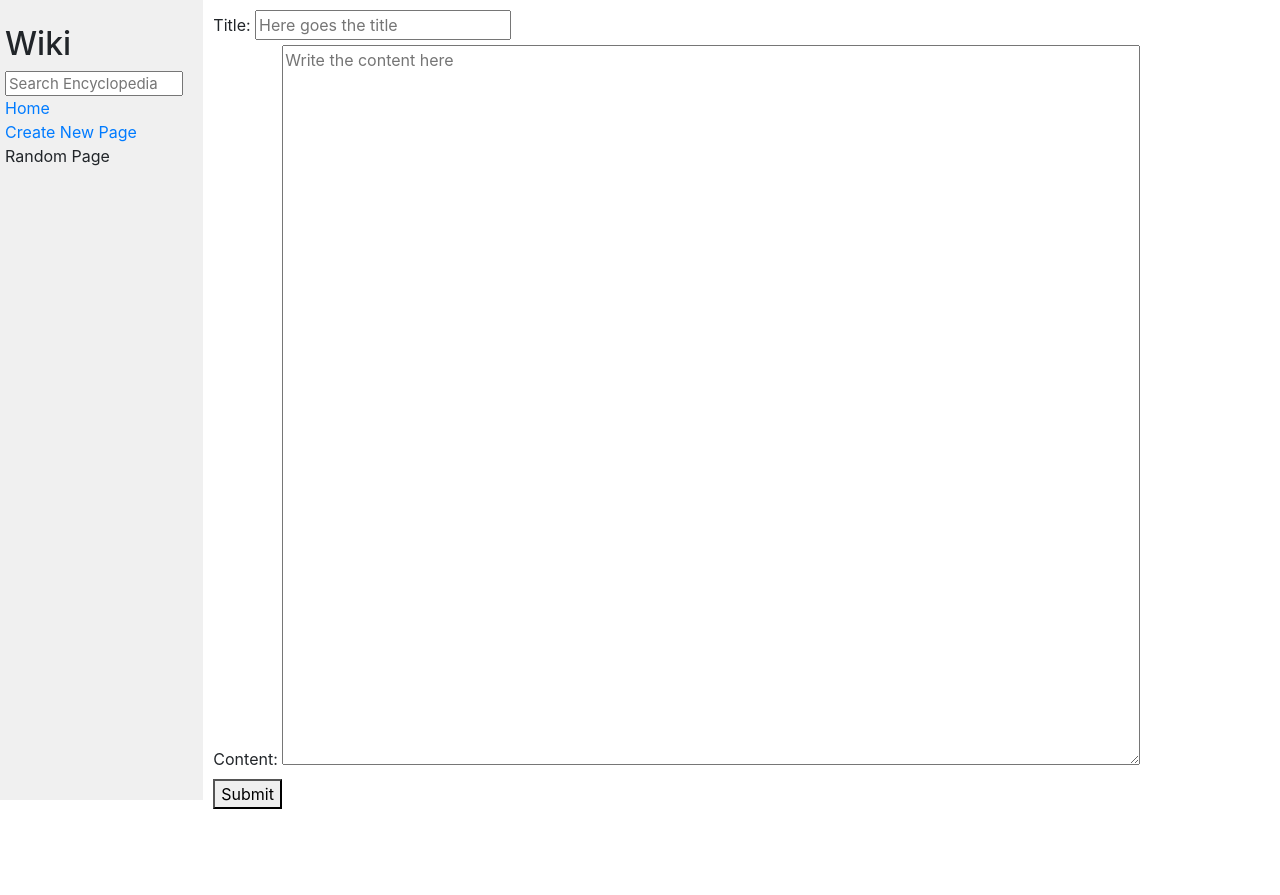
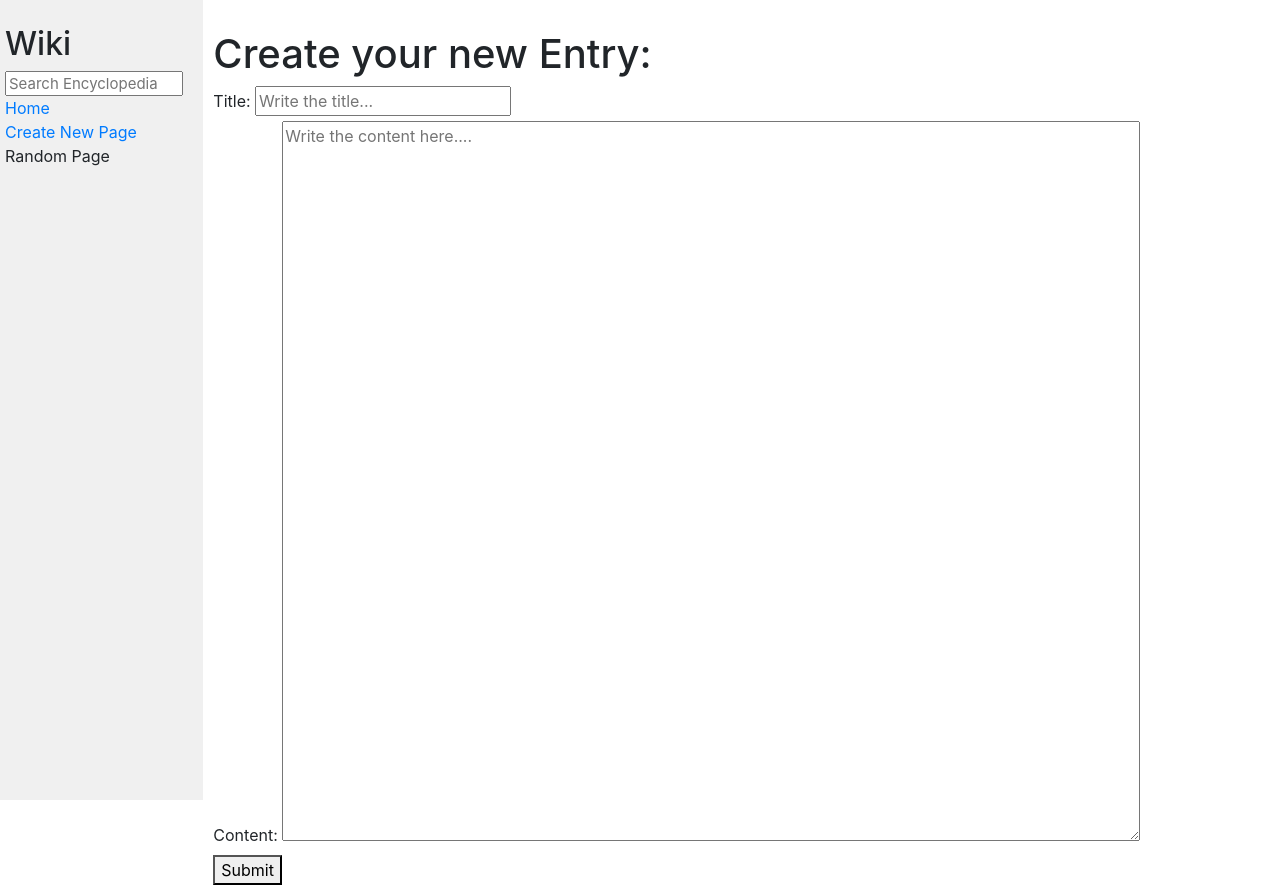
Before and after one commit to navid-nowroz/My-CS50Web, a Django app: page /new in a window 1280 px wide. Before the commit the page ends 809 px from the top, so only its background shows below. Run offline with Django 5.2, Linux system fonts and the light colour scheme; some libraries are stand-ins or nearby versions.

Commit message:
just saving my work cuz the light might go off

```diff
--- a/wiki/encyclopedia/templates/encyclopedia/new.html
+++ b/wiki/encyclopedia/templates/encyclopedia/new.html
@@ -3,6 +3,7 @@
 {% block title %}New Entry {% endblock %}
 
 {% block body %}
+    <h1>Create your new Entry:</h1>
     <form action="{% url 'created'}" method="post">
         {% csrf_token %}
         {{ form }}
--- a/wiki/encyclopedia/views.py
+++ b/wiki/encyclopedia/views.py
@@ -8,10 +8,10 @@ from django.urls import reverse
 class NewEntryForm(forms.Form):
     title = forms.CharField(label="Title",
                             widget=forms.TextInput(attrs={
-                                "placeholder" : "Here goes the title"
+                                "placeholder" : "Write the title..."
                                 }))
     content= forms.CharField(widget=forms.Textarea(attrs={
-        'placeholder' : 'Write the content here'
+        'placeholder' : 'Write the content here....'
     })
                              , label="Content")
 
```
